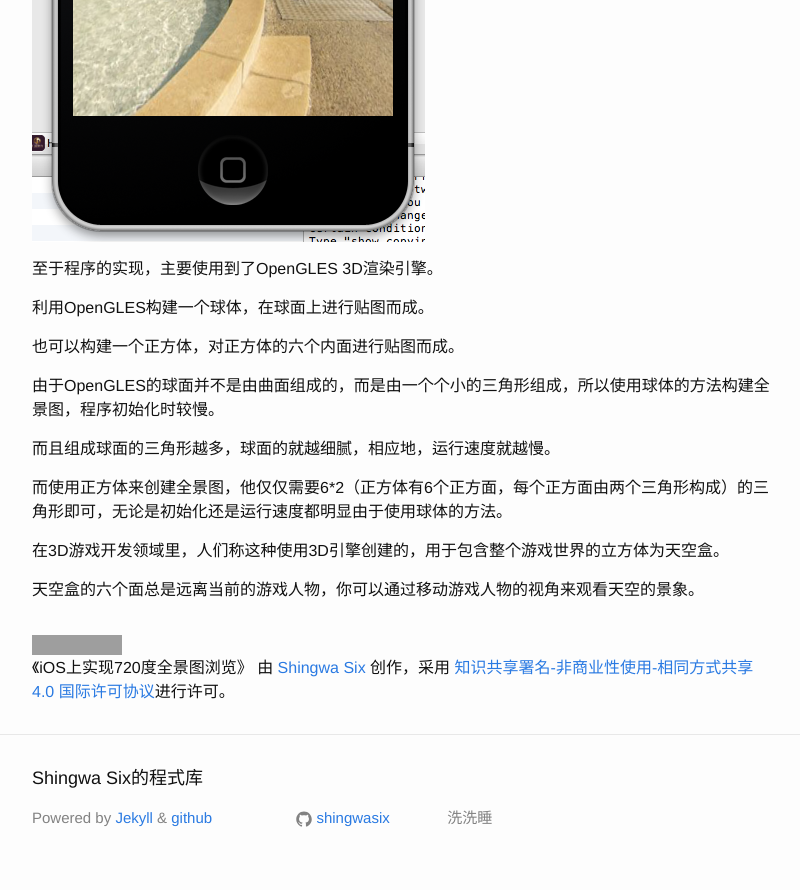
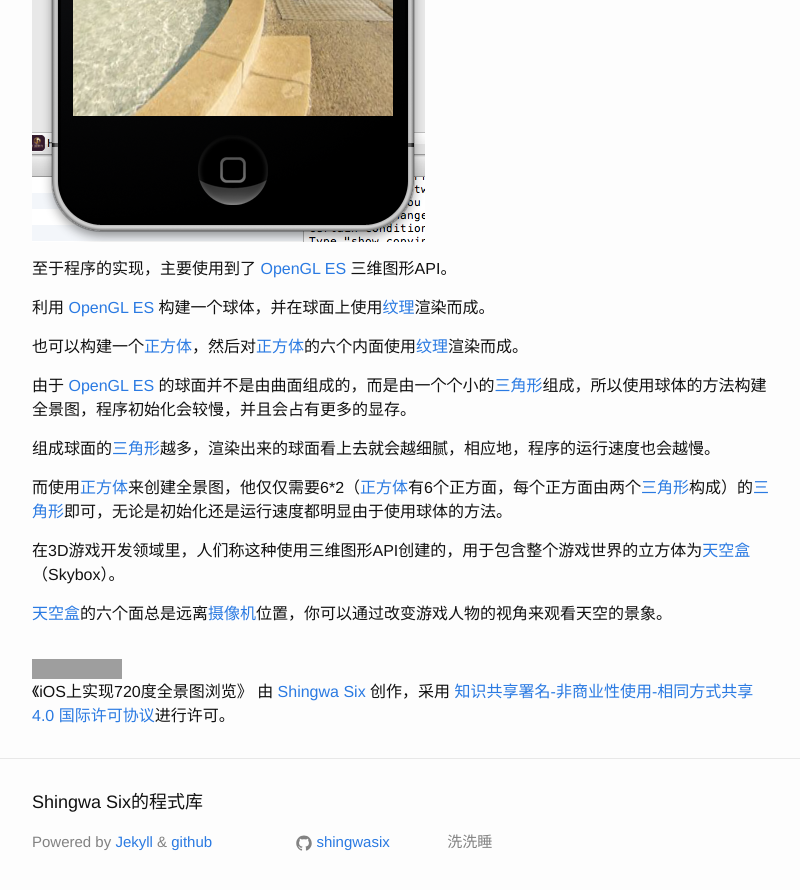
Before and after one commit to shingwasix/blog.waaile.com, a Jekyll site: the page built from _posts/ios/2012-05-23-ios-720-viewer.md, in a window 1280 px wide and 900 px high, scrolled down 1233 px. Shown: the top 890 px of the window, without its empty margins (238-1038 px from the left). Built offline with Jekyll 4.4.1, drawn with Linux system fonts in a browser that asks for light colours; comment, search, counter and statistics services are not loaded; some of the changed text lies outside the part shown; grey boxes are pictures that could not be loaded.

Commit message:
修改《iOS上实现720度全景图浏览》对部分关键字添加相应链接

```diff
--- a/_posts/ios/2012-05-23-ios-720-viewer.md
+++ b/_posts/ios/2012-05-23-ios-720-viewer.md
@@ -17,25 +17,32 @@ author: Shingwa Six
 
 当然这些全景图由于各种扭曲而导致不能直接观看，他只能在全景图浏览程序下正常观看。
 
-实际效果如下，用户可以左右上下移动画面来进行观赏。
+实际浏览效果如下，用户可以左右上下移动画面来进行观赏。
 
 ![ios-720-viewer_2][ios-720-viewer_2]
 
-至于程序的实现，主要使用到了OpenGLES 3D渲染引擎。
+至于程序的实现，主要使用到了 [OpenGL ES] 三维图形API。
 
-利用OpenGLES构建一个球体，在球面上进行贴图而成。
+利用 [OpenGL ES] 构建一个球体，并在球面上使用[纹理]渲染而成。
 
-也可以构建一个正方体，对正方体的六个内面进行贴图而成。
+也可以构建一个[正方体]，然后对[正方体]的六个内面使用[纹理]渲染而成。
 
-由于OpenGLES的球面并不是由曲面组成的，而是由一个个小的三角形组成，所以使用球体的方法构建全景图，程序初始化时较慢。
+由于 [OpenGL ES] 的球面并不是由曲面组成的，而是由一个个小的[三角形]组成，所以使用球体的方法构建全景图，程序初始化会较慢，并且会占有更多的显存。
 
-而且组成球面的三角形越多，球面的就越细腻，相应地，运行速度就越慢。
+组成球面的[三角形]越多，渲染出来的球面看上去就会越细腻，相应地，程序的运行速度也会越慢。
 
-而使用正方体来创建全景图，他仅仅需要6*2（正方体有6个正方面，每个正方面由两个三角形构成）的三角形即可，无论是初始化还是运行速度都明显由于使用球体的方法。
+而使用[正方体]来创建全景图，他仅仅需要6*2（[正方体]有6个正方面，每个正方面由两个[三角形]构成）的[三角形]即可，无论是初始化还是运行速度都明显由于使用球体的方法。
 
-在3D游戏开发领域里，人们称这种使用3D引擎创建的，用于包含整个游戏世界的立方体为天空盒。
+在3D游戏开发领域里，人们称这种使用三维图形API创建的，用于包含整个游戏世界的立方体为[天空盒]（Skybox）。
 
-天空盒的六个面总是远离当前的游戏人物，你可以通过移动游戏人物的视角来观看天空的景象。
+[天空盒]的六个面总是远离[摄像机]位置，你可以通过改变游戏人物的视角来观看天空的景象。
+
+[OpenGL ES]: https://zh.wikipedia.org/wiki/OpenGL_ES
+[纹理]: http://learnopengl-cn.readthedocs.org/zh/latest/01%20Getting%20started/06%20Textures/
+[正方体]: https://zh.wikipedia.org/wiki/%E7%AB%8B%E6%96%B9%E9%AB%94
+[三角形]: http://learnopengl-cn.readthedocs.org/zh/latest/01%20Getting%20started/04%20Hello%20Triangle/
+[摄像机]: http://learnopengl-cn.readthedocs.org/zh/latest/01%20Getting%20started/09%20Camera/
+[天空盒]: http://learnopengl-cn.readthedocs.org/zh/latest/04%20Advanced%20OpenGL/06%20Cubemaps/#skybox
 
 [ios-720-viewer_1]: /assets/ios/720-viewer_1.jpg
 [ios-720-viewer_2]: /assets/ios/720-viewer_2.jpg
```
